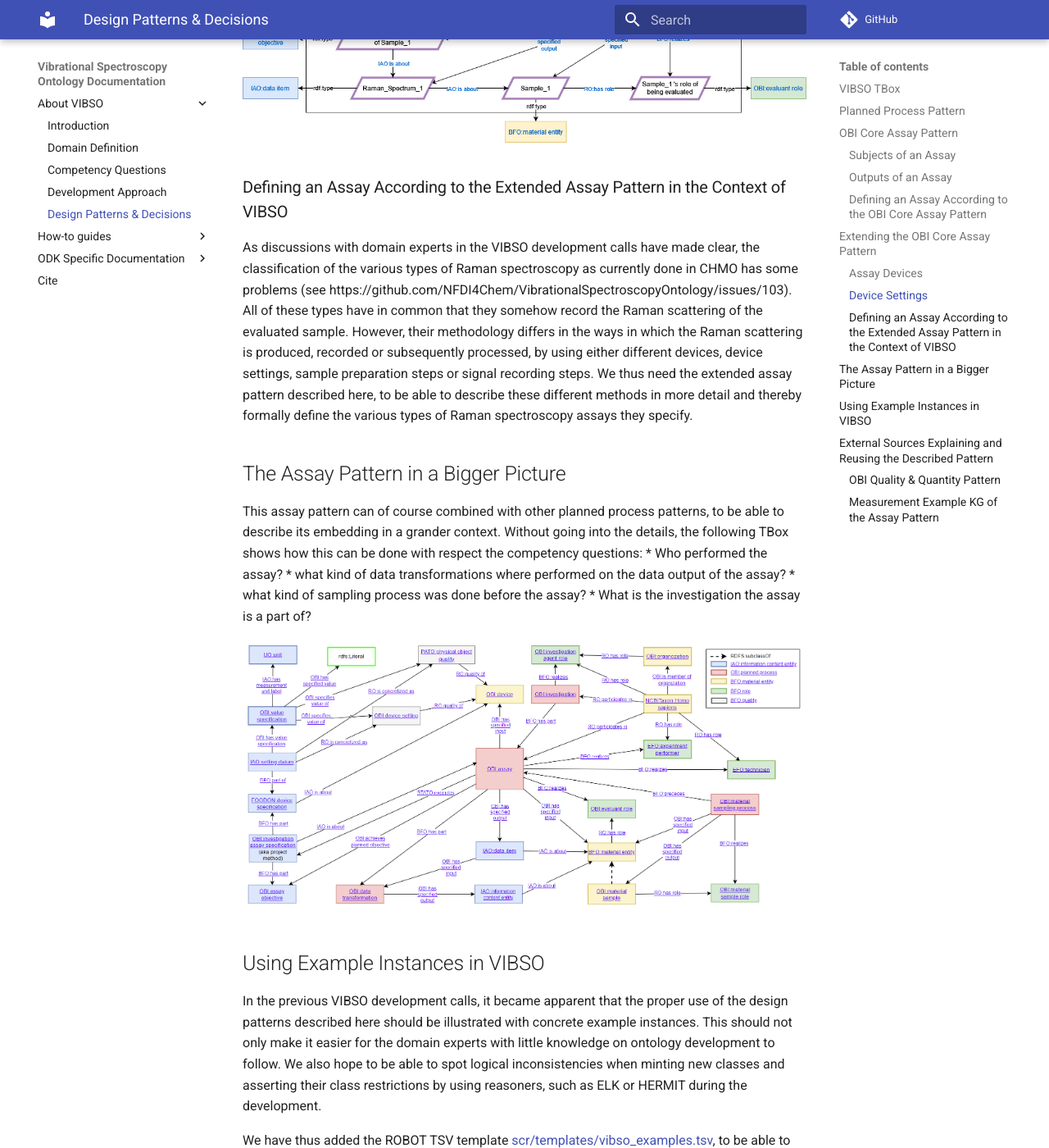
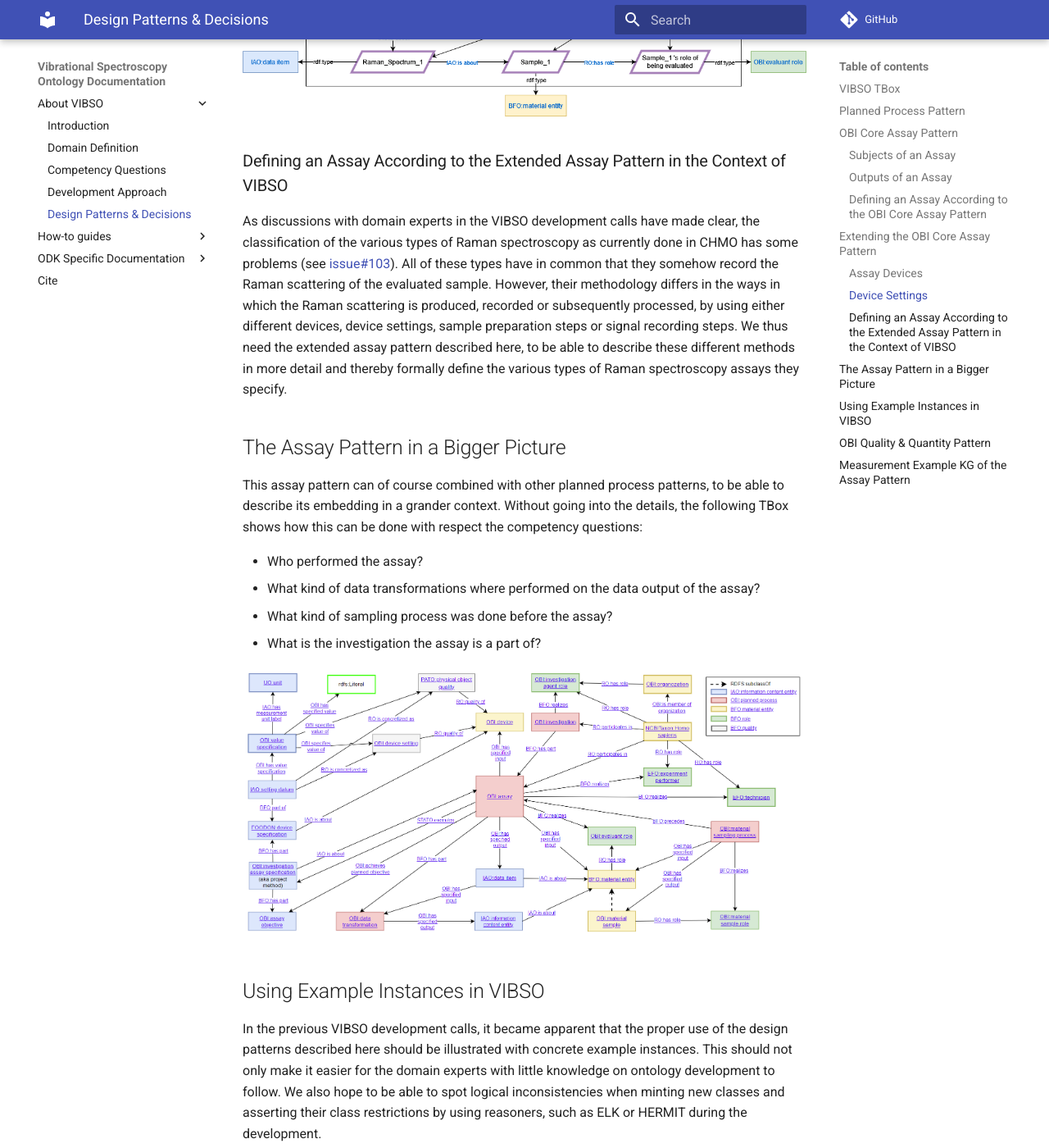
Before and after one commit to NFDI4Chem/VibrationalSpectroscopyOntology, an MkDocs documentation site: the page built from docs/design_patterns.md, in a window 1280 px wide and 1400 px high, scrolled down 7119 px. Shown: the whole window at 82% size. Built offline with MkDocs 1.6.1 and Material for MkDocs 9.7.7, drawn with Linux system fonts in a browser that asks for light colours; comment, search, counter and statistics services are not loaded; some of the changed text lies outside the part shown.

Commit message:
Fix typos and links

```diff
--- a/docs/design_patterns.md
+++ b/docs/design_patterns.md
@@ -144,25 +144,21 @@
 quality'](https://terminology.nfdi4chem.de/ts/ontologies/vibso/terms?iri=http%3A%2F%2Fpurl.obolibrary.org%2Fobo%2FPATO_0001241),
 which we can import from the Phenotype and Trait Ontology (PATO). It is the parent class of more specific physical
 characteristics, such as temperature, wavelength, mass or position, and it can be related to the device via the
-'quality of' relation from BFO. To be able to say that a 'setting datum' determines the value of such a device
+['quality of'](https://terminology.nfdi4chem.de/ts/ontologies/vibso/props?iri=http%3A%2F%2Fpurl.obolibrary.org%2Fobo%2FRO_0000080) relation from BFO. To be able to say that a 'setting datum' determines the value of such a device
 characteristic, we can use the RO relation 'causally influences'.
 
 Since the actual quantitative value specified in a 'setting datum' can be encoded using different units of measurement,
 we also need a way to formally represent this. The way this is currently done in OBI is via the
-['value specification'](https://terminology.nfdi4chem.de/ts/ontologies/obi/terms?iri=http%3A%2F%2Fpurl.obolibrary.org%2Fobo%2FOBI_0001933)
-class, which is defined as an information "that specifies a value within a classification scheme or on a quantitative
-scale". We can link this class to a 'setting datum' via the 'has value specification' relation which is a
-specialization of the very general 'has part' relation. For the part of this value encoding that represents a given
-measurement unit, such as any SI unit, we can use one of the instances of the class 'unit' defined in the Unit
-Ontology (UO), and link it via the 'has measurement unit label' relation from IAO. The last missing pieces are the
-links between a value specification and the actual literal value respectively the device characteristic. Both are defined in
-OBI as ['has specified value'](https://terminology.nfdi4chem.de/ts/ontologies/obi/props?iri=http%3A%2F%2Fpurl.obolibrary.org%2Fobo%2FOBI_0002135),
-respectively ['specifies value of'](https://terminology.nfdi4chem.de/ts/ontologies/obi/props?iri=http%3A%2F%2Fpurl.obolibrary.org%2Fobo%2FOBI_0001927).
-
+['value specification'](https://terminology.nfdi4chem.de/ts/ontologies/obi/terms?iri=http%3A%2F%2Fpurl.obolibrary.org%2Fobo%2FOBI_0001933) class, which is defined as an information "that specifies a value within a classification
+scheme or on a quantitative scale". We can link this class to a 'setting datum' via the ['has value specification'](https://terminology.nfdi4chem.de/ts/ontologies/vibso/props?iri=http%3A%2F%2Fpurl.obolibrary.org%2Fobo%2FOBI_0001938)
+relation which is a specialization of the very general 'has part' relation. For the part of this value encoding that
+represents a given measurement unit, such as any SI unit, we can use one of the instances of the class '[unit](https://terminology.nfdi4chem.de/ts/ontologies/uo/terms?iri=http%3A%2F%2Fpurl.obolibrary.org%2Fobo%2FUO_0000000)'
+defined in the Unit Ontology (UO), and link it via the ['has measurement unit label'](https://terminology.nfdi4chem.de/ts/ontologies/vibso/props?iri=http%3A%2F%2Fpurl.obolibrary.org%2Fobo%2FIAO_0000039) relation from IAO. The last
+missing pieces are the links between a value specification and the actual literal value respectively the device
+characteristic. Both are defined in OBI as ['has specified value'](https://terminology.nfdi4chem.de/ts/ontologies/obi/props?iri=http%3A%2F%2Fpurl.obolibrary.org%2Fobo%2FOBI_0002135), respectively ['specifies value of'](https://terminology.nfdi4chem.de/ts/ontologies/obi/props?iri=http%3A%2F%2Fpurl.obolibrary.org%2Fobo%2FOBI_0001927).
 
 Having described all the classes and relations we need to extend the OBI core assay pattern, we can now visualize
 this in from of the following graph:
-
 ![OBI_asserted_assay_pattern](images/OBO_setting_pattern.png)
 
 When comparing this graph to the previous one, one can see that we have also added an 'is about' relation between
@@ -170,30 +166,28 @@
 asserted in OBI, but only given in the textual definition of the 'assay objective'.
 
 To exemplify this extended pattern in the context of VIBSO, we can instantiate its classes as follows:
-
 ![OBO_setting_pattern_example.png](images/OBO_setting_pattern_example.png)
 
 ### Defining an Assay According to the Extended Assay Pattern in the Context of VIBSO
 As discussions with domain experts in the VIBSO development calls have made clear, the classification of
-the various types of Raman spectroscopy as currently done in CHMO has some problems (see https://github.com/NFDI4Chem/VibrationalSpectroscopyOntology/issues/103).
+the various types of Raman spectroscopy as currently done in CHMO has some problems (see [issue#103](https://github.com/NFDI4Chem/VibrationalSpectroscopyOntology/issues/103)).
 All of these types have in common that they somehow record the Raman scattering of the evaluated sample.
 However, their methodology differs in the ways in which the Raman scattering is produced, recorded or subsequently
 processed, by using either different devices, device settings, sample preparation steps or signal recording steps.
 We thus need the extended assay pattern described here, to be able to describe these different methods in more
 detail and thereby formally define the various types of Raman spectroscopy assays they specify.
 
-
 ## The Assay Pattern in a Bigger Picture
 This assay pattern can of course combined with other planned process patterns, to be able to describe its embedding
 in a grander context. Without going into the details, the following TBox shows how this can be done with respect the
 competency questions:
+
 * Who performed the assay?
-* what kind of data transformations where performed on the data output of the assay?
-* what kind of sampling process was done before the assay?
+* What kind of data transformations where performed on the data output of the assay?
+* What kind of sampling process was done before the assay?
 * What is the investigation the assay is a part of?
 
 ![OBI_asserted_assay_pattern](images/OBO_Investigation_Assay_Pattern.png)
-
 
 ## Using Example Instances in VIBSO
 In the previous VIBSO development calls, it became apparent that the proper use of the design patterns described
@@ -202,19 +196,14 @@
 when minting new classes and asserting their class restrictions by using reasoners, such as ELK or HERMIT during the
 development.
 
-We have thus added the ROBOT TSV template [scr/templates/vibso_examples.tsv](..%2Fsrc%2Ftemplates%2Fvibso_examples.tsv),
+We have thus added the ROBOT TSV template [vibso_examples.tsv](https://github.com/NFDI4Chem/VibrationalSpectroscopyOntology/blob/main/src/templates/vibso_examples.tsv),
 to be able to add example instances for each class minted in VIBSO. Similar to the other ROBOT templates we use,
-this one gets automatically converted into an OWL component ([vibso_examples.owl](..
-%2Fsrc%2Fontology%2Fcomponents%2Fvibso_examples.owl)) that is being imported into the main editor file ([vibso-edit.
-owl](..%2Fsrc%2Fontology%2Fvibso-edit.owl)).
+this one gets automatically converted into an OWL component ([vibso_examples.owl](https://github.com/NFDI4Chem/VibrationalSpectroscopyOntology/blob/main/src/ontology/components/vibso_examples.owl)) that is being imported into the
+main editor file ([vibso-edit.owl](https://github.com/NFDI4Chem/VibrationalSpectroscopyOntology/blob/main/src/ontology/vibso-edit.owl)).
 
------
-
-## External Sources Explaining and Reusing the Described Pattern
-
-### OBI Quality & Quantity Pattern
+## OBI Quality & Quantity Pattern
 ![measurement process pattern example](images/data_john_mass.png)
- Since we are reusing OBO ontologies and their patterns, we also try to reuse OBI's way of modeling
+Since we are reusing OBO ontologies and their patterns, we also try to reuse OBI's way of modeling
 [data and values](https://github.com/obi-ontology/obi/wiki/Data-and-Values). Please read their documentation for more
 background. Using this OBI pattern allows us to differentiate data values of qualities (aka attributes) of a material
 entity, such as the spectroscope or sample, into data values that represent settings and those that represent
@@ -224,11 +213,12 @@
 work in many OBO use cases, we need to see, if we have to adjust it for our needs. Other ontologies like QUDT or SIO
 use slightly different patterns to model qualities and their quantitative representations.
 
-### Measurement Example KG of the Assay Pattern
+-----
+
+## Measurement Example KG of the Assay Pattern
 Lars Vogt and Tobias Kuhn demonstrate the use of the OBO assay pattern within a grander research context as follows
 (cited from their preprint [DOI:10.13140/RG.2.2.13742.59203](http://doi.org/10.13140/RG.2.2.13742.59203), p.8):
 ![measurement process pattern example](images/Fig4_10.13140_RG.2.2.13742.59203.png)
-
 > Figure 3: A detailed machine-actionable representation of the metadata relating to a weight measurement datum
 > documented as an RDF ABox graph. The representation takes the form of an ABox semantic graph following the RDF
 > syntax. The graph documents a mass measurement process using a balance. It relates an instance of mass measurement
```
Also changed, not shown: other parts of docs/design_patterns.md (+1 -1 lines).
